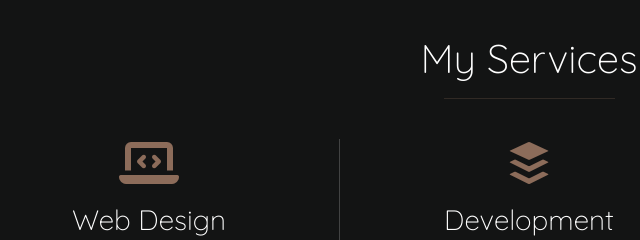
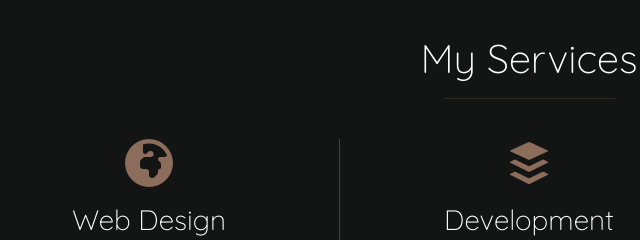
Before and after one commit to Navezm/portfolio, a website: page index.html in a window 1280 px wide. Shown: the part 2140-2380 px from the top of the page, 111-751 px from the left. Drawn offline with nearby package versions, Linux system fonts and the light colour scheme.

Commit message:
Small changes

```diff
--- a/index.html
+++ b/index.html
@@ -248,7 +248,7 @@
                 <div class="row">
                     <!-- Rangée 1 -->
                     <div class="col-lg-4 col-md-4 col-sm-12 text-center my-4 px-4">
-                        <i class="fas fa-laptop-code i_services"></i>
+                        <i class="fas fa-globe-africa i_services"></i>
                         <h3 class="text-white my-3">Web Design</h3>
                         <p class="text-white-50 p_services">Lorem ipsum dolor sit, amet consectetur adipisicing elit. Corporis maxime laboriosam repellendus? Veritatis, aut impedit voluptatem quidem repudiandae</p>
                     </div>
```
